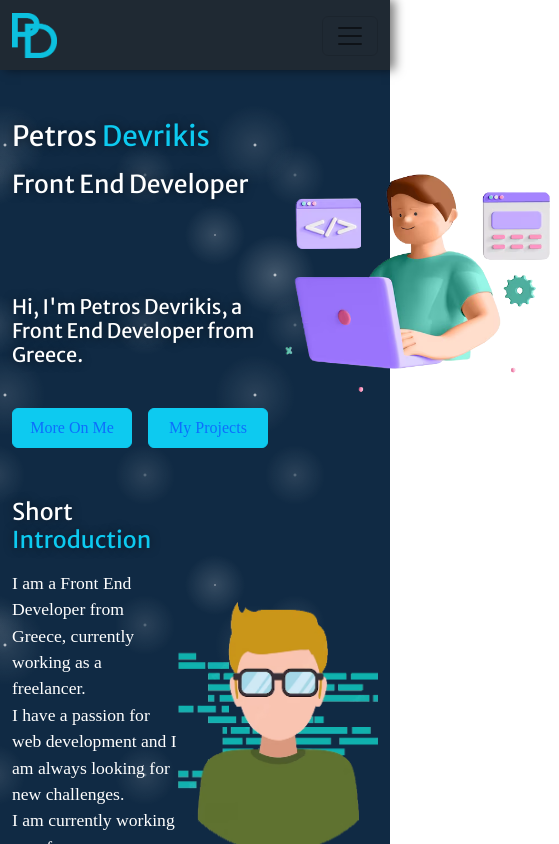
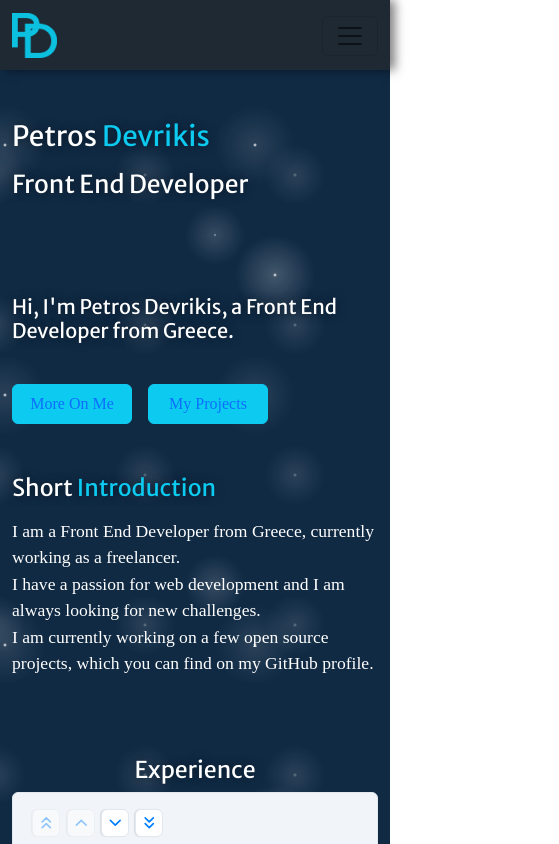
Before and after one commit to Petrosdevri/Portfolio, a React (Create React App) app: page / in a window 390 px wide. Shown: the top 844 px of the page, 559 px wide, since content can reach past the window. Built offline with nearby package versions, Linux system fonts and the light colour scheme; a web font is replaced by a local one.

Commit message:
Began adding mobile responsiveness

```diff
--- a/src/App.css
+++ b/src/App.css
@@ -146,7 +146,6 @@ header {
 /* Home */
 .hero, .introduction {
   display: flex;
-  justify-content: space-between;
   align-items: left;
   margin: 100px 70px;
   text-align: left;
@@ -163,11 +162,6 @@ header {
 
 .presentation-btn > a {
   text-decoration: none;
-}
-
-#intro-img {
-  width: 300px;
-  height: 250px;
 }
 
 /* About */
@@ -309,18 +303,22 @@ header {
     animation: none;
   }
 
-  header {
+  /* h1, h2, h3, h4, h5, h6 {
+    font-size: 90% !important;
+  } */
+
+  #basic-navbar-nav {
     background: #1F2933;
   }
 
   .hero, .introduction {
     flex-direction: column;
+    flex-wrap: wrap;
     margin: 50px 0 0 0;
   }
 
-  #intro-img {
-    width: 275px;
-    height: 220px;
+  .hero > img, .introduction > img {
+    display: none;
   }
 
   .about-me {
```
